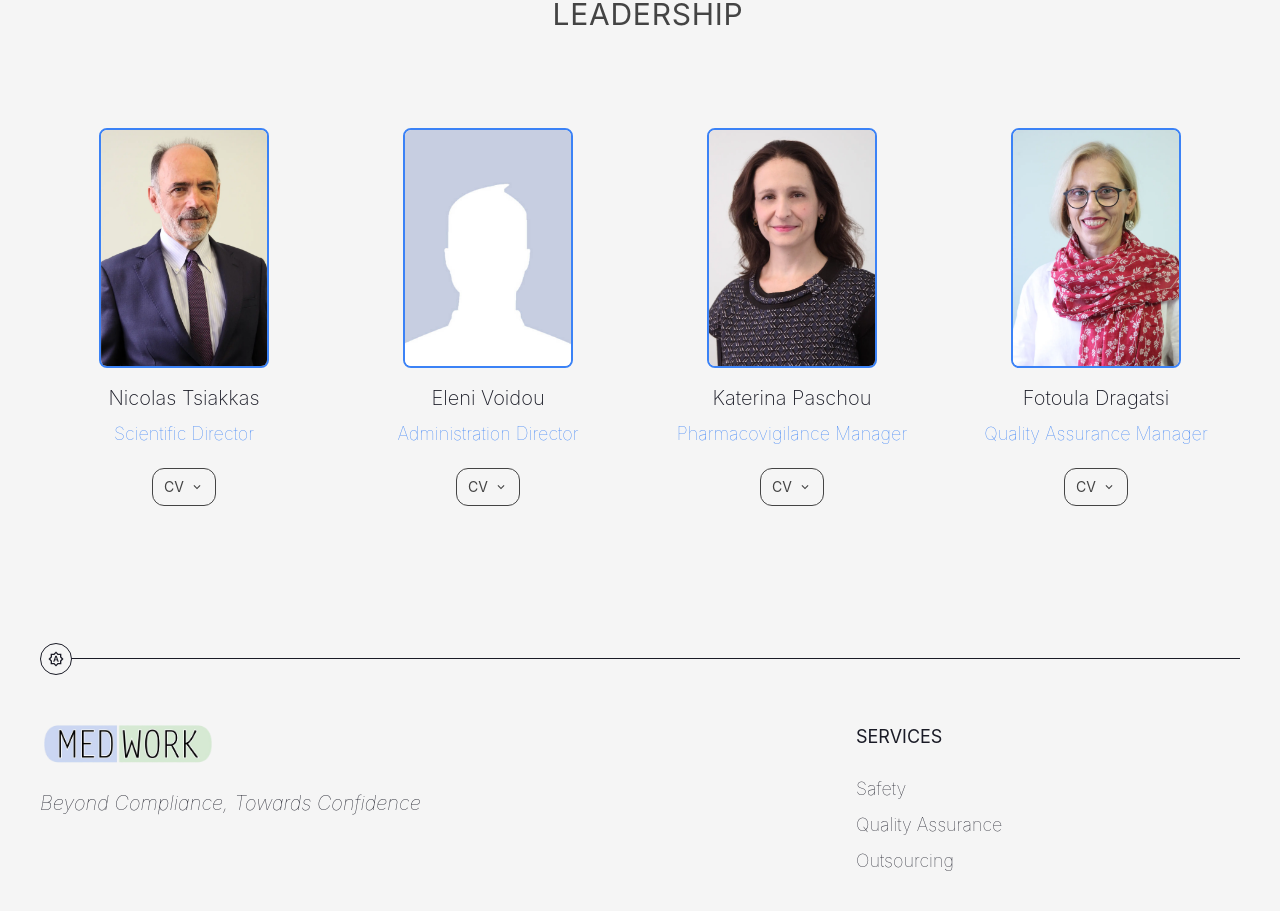
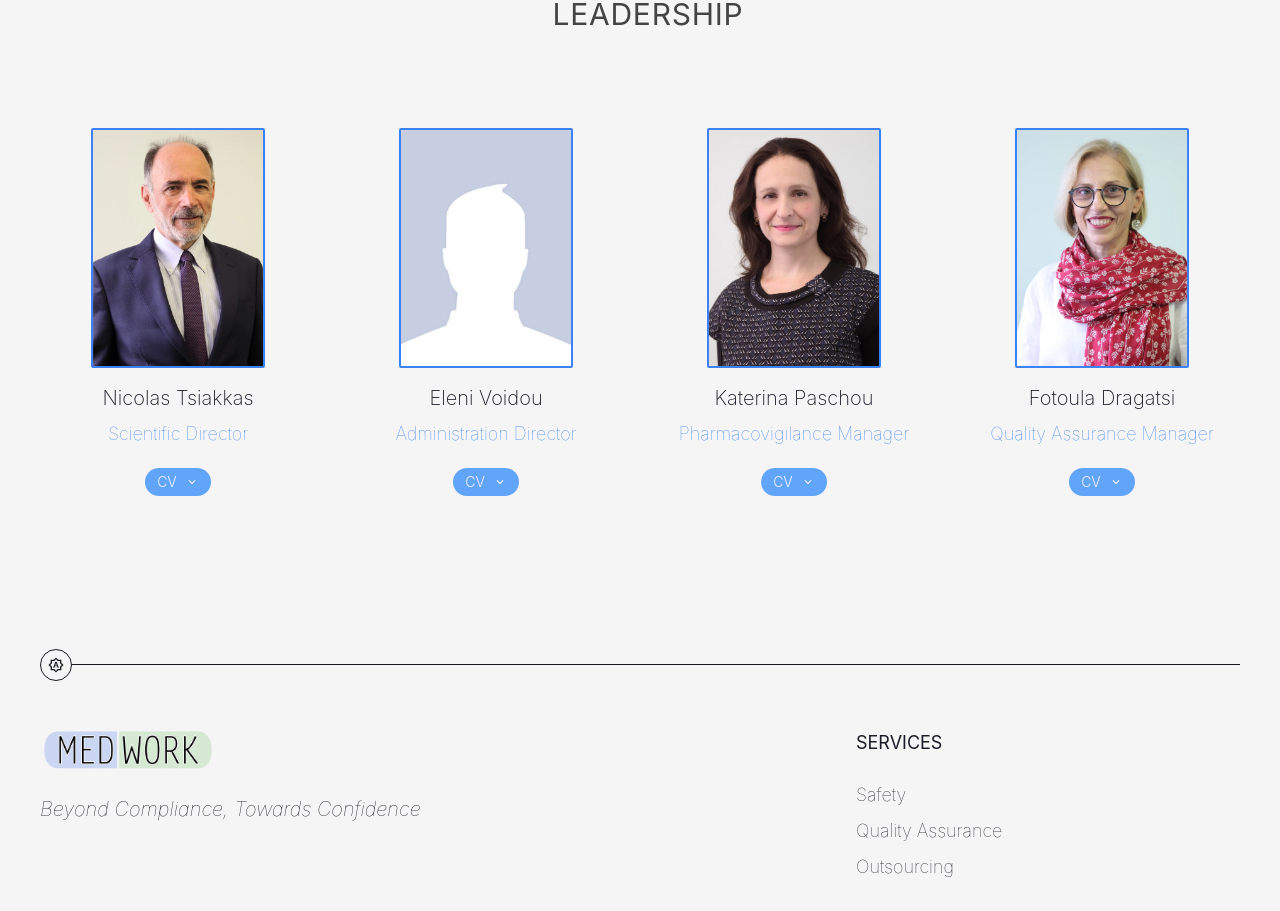
Before and after one commit to Medwork-CRO/webpage, a Next.js app: page /about-us in a window 1280 px wide. Shown: the part 1740-2651 px from the top of the page. Built offline with nearby package versions, Linux system fonts and the light colour scheme.

Commit message:
Update about us page

```diff
--- a/src/components/MemberCard.tsx
+++ b/src/components/MemberCard.tsx
@@ -14,6 +14,7 @@ export type MemberInfo = {
 type MemberCardProps = MemberInfo & {
     onToggleDescription: () => void;
     showDescription: boolean;
+    selected: boolean;
 };
 
 function MemberCard({
@@ -24,6 +25,7 @@ function MemberCard({
     description,
     onToggleDescription,
     showDescription,
+    selected,
 }: MemberCardProps) {
     const variants = {
         visible: { opacity: 1, scale: 1, transition: { duration: 0.5 } },
@@ -38,9 +40,9 @@ function MemberCard({
             viewport={{ once: true }}
             className="flex flex-col items-center content-center text-center text-medwork-dark dark:text-medwork-light"
         >
-            <div className={`flex h-[240px] rounded-xl bg-cover ${showDescription && "shadow-xl shadow-blue-500/50 dark:shadow-blue-400/50 drop-shadow-2xl"}`}>
+            <div className={`flex h-[240px] rounded-sm bg-cover border-2 border-blue-500 dark:border-blue-400 ${showDescription && "shadow-2xl shadow-blue-500 dark:shadow-blue-400 drop-shadow-2xl"}`}>
                 <Image
-                    className="w-[170px] rounded-lg border-2 border-blue-500 dark:border-blue-400 object-cover"
+                    className={`w-[170px] object-cover ${(!showDescription && selected) &&  "sm:blur-sm"}`}
                     src={image}
                     alt={name}
                 />
@@ -63,14 +65,22 @@ function MemberCard({
                     <button
                         onClick={onToggleDescription}
                         className={`
-                            flex justify-around w-[64px] items-center rounded-xl py-2 px-2
+                            flex flex-row items-center justify-center gap-2
+                            cursor-pointer text-medwork-light dark:text-medwork-dark
+                            font-light narrow-letters leading-relaxed whitespace-nowrap
+                            py-2 sm:py-1 px-4 sm:px-3 rounded-full
+                            text-md md:text-sm text-center
+                            bg-blue-400 hover:bg-blue-500 focus-visible:bg-blue-500
+                            transition duration-100 ease-in focus:outline-none
+                            ${showDescription && "bg-blue-500"}
+                        `}
+                    >
+                        {/* flex justify-around w-[64px] items-center rounded-xl py-2 px-2
                             ${showDescription && "bg-medwork-dark2 dark:bg-medwork-light text-medwork-light2 dark:text-medwork-dark"}
                             border border-medwork-brown dark:border-gray-400
                             hover:bg-medwork-dark hover:dark:bg-medwork-light
                             text-medwork-brown dark:text-gray-400
-                            hover:text-medwork-light2 hover:dark:text-medwork-dark2
-                        `}
-                    >
+                            hover:text-medwork-light2 hover:dark:text-medwork-dark2 */}
                         <span>CV</span>
                         {showDescription ? <MdExpandLess /> : <MdExpandMore />}
                     </button>
@@ -80,11 +90,14 @@ function MemberCard({
                     <div className="block sm:hidden">
                         <div className="flex flex-col">
                             {description.map((item, index) => (
-                                <p key={index} className="
-                                mt-4 overflow-ellipsis
-                                font-light narrow-letters leading-relaxed
-                                text-md text-left
-                            ">{item}</p>))}
+                                <p
+                                    key={index}
+                                    className="
+                                        mt-4 overflow-ellipsis
+                                        font-light narrow-letters leading-relaxed
+                                        text-md text-left
+                                    "
+                                >{item}</p>))}
                         </div>
                     </div>
                 )}
--- a/src/components/People.tsx
+++ b/src/components/People.tsx
@@ -61,12 +61,13 @@ function People() {
 
     return (
         <div id="leadership">
-            <div className="grid grid-cols-1 sm:grid-cols-2 md:grid-cols-4 gap-12 sm:gap-4">
+            <div className="grid grid-cols-1 sm:grid-cols-2 md:grid-cols-4 gap-12 sm:gap-8 mb-4">
                 {membersInfo.map((memberInfo, i) => (
                     <MemberCard
                         {...memberInfo}
                         onToggleDescription={() => toggleDescription(i)}
                         showDescription={selectedMemberIndex === i}
+                        selected={selectedMemberIndex !== null}
                         key={i}
                     />
                 ))}
@@ -75,7 +76,7 @@ function People() {
                 <div className="hidden sm:block">
                     <div className="
                     text-md md:text-lg
-                    flex flex-col gap-4 pt-4 text-medwork-dark dark:text-medwork-light
+                    flex flex-col gap-4 pt-8 text-medwork-dark dark:text-medwork-light
                     border-t border-t-medwork-dark dark:border-t-medwork-light
                 ">
                         {membersInfo[selectedMemberIndex].description.map((item, index) => (
--- a/src/components/RoundedButtonExternal.tsx
+++ b/src/components/RoundedButtonExternal.tsx
@@ -41,17 +41,19 @@ function ImageryAddition({type}: {type: ButtonType}) {
 function RoundedButtonExternal({ label, href, ariaLabel, type }: RoundedButtonExternalProps) {
     return (
         <Link
-            className="flex flex-row items-center justify-center gap-4
+            aria-label={ariaLabel}
+            href={href}
+            target="_blank"
+            rel="noopener noreferrer"
+            className="
+                flex flex-row items-center justify-center gap-4
                 cursor-pointer text-medwork-light dark:text-medwork-dark
                 font-light narrow-letters leading-relaxed whitespace-nowrap
                 py-3 sm:py-2 px-6 sm:px-4 w-[200px] rounded-full
                 text-lg md:text-xl text-center
                 bg-blue-400 hover:bg-blue-500 focus-visible:bg-blue-500
-                transition duration-100 ease-in focus:outline-none"
-            aria-label={ariaLabel}
-            href={href}
-            target="_blank"
-            rel="noopener noreferrer"
+                transition duration-100 ease-in focus:outline-none
+            "
         >
             <ImageryAddition type={type} />
             {label}
```
